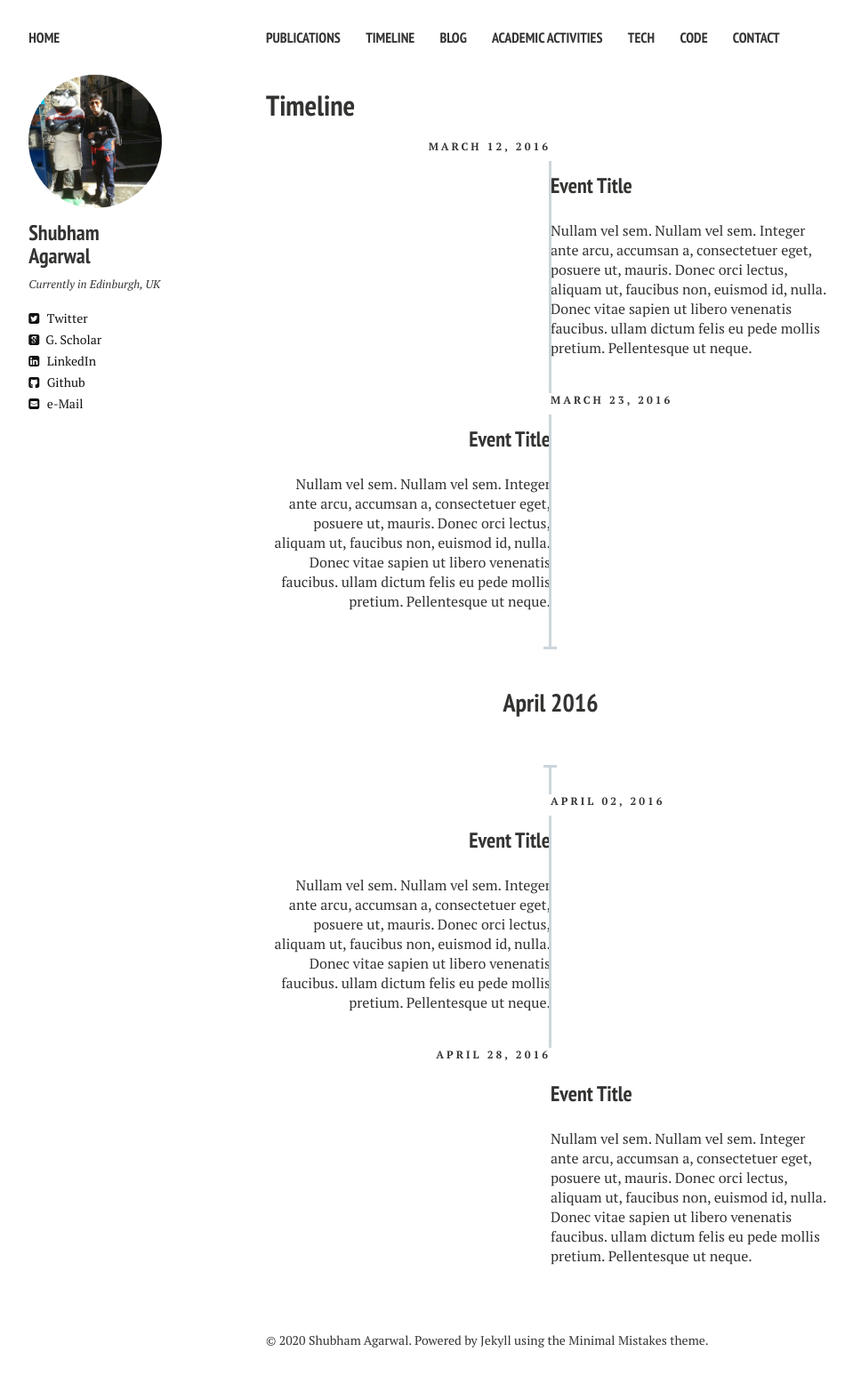
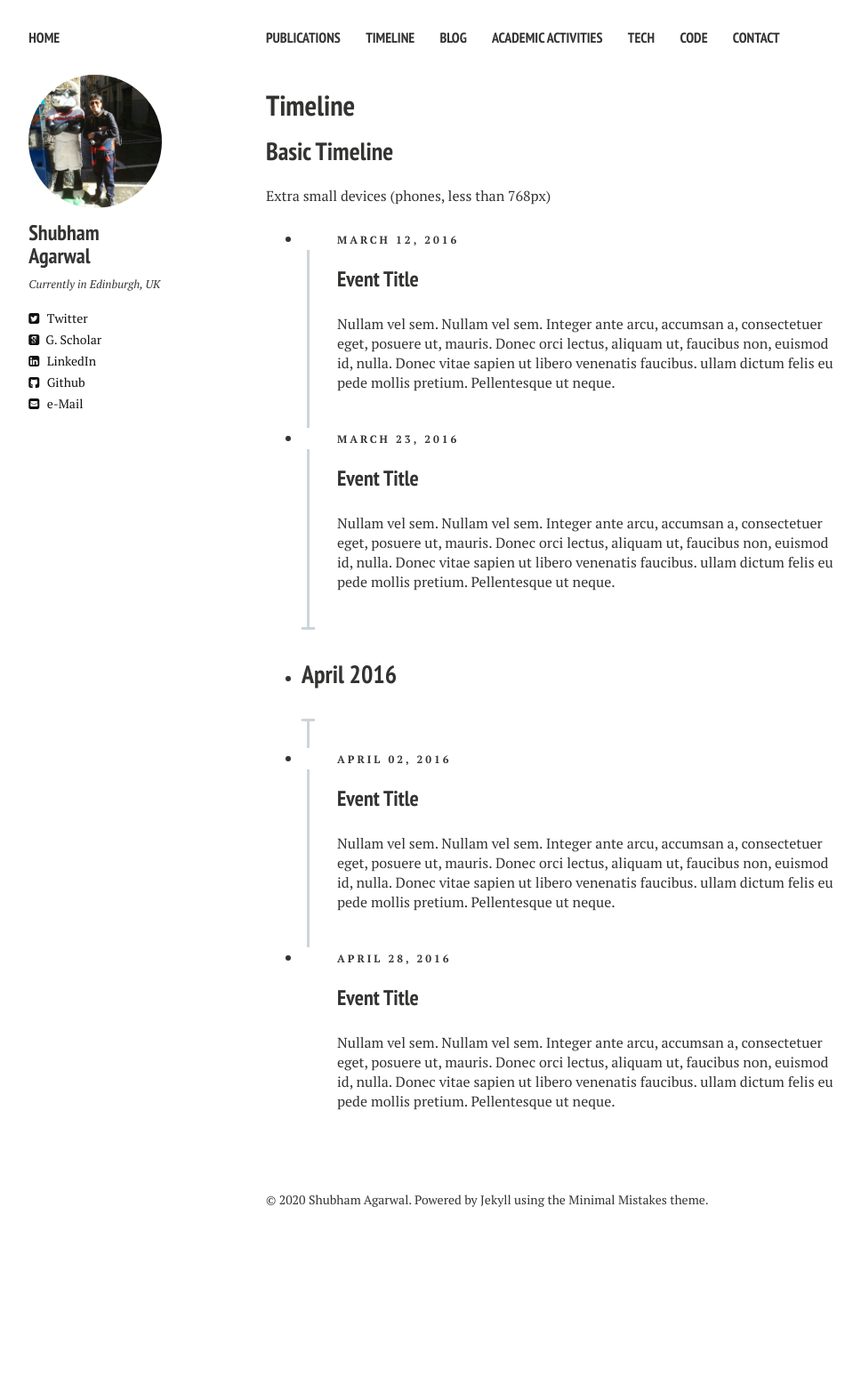
Before and after one commit to shubhamagarwal92/shubhamagarwal92.github.io, a Jekyll site: the page built from timeline.md, in a window 1280 px wide. Shown: the whole page at 89% size, without its empty margins (21-989 px from the left). Built offline with Jekyll 4.4.1, drawn with Linux system fonts in a browser that asks for light colours; nearby versions of some CDN libraries; after the commit the page ends 1407 px from its top, so only the background shows below that.

Commit message:
Update timeline.md

```diff
--- a/timeline.md
+++ b/timeline.md
@@ -6,11 +6,14 @@ tags: [timeline]
 comments: false
 ---
 
-<div class="row example-centered">
+<div class="container-fluid">
+    <div class="row example-basic">
         <div class="col-md-12 example-title">
+            <h2>Basic Timeline</h2>
+            <p>Extra small devices (phones, less than 768px)</p>
         </div>
         <div class="col-xs-10 col-xs-offset-1 col-sm-8 col-sm-offset-2">
-            <ul class="timeline timeline-centered">
+            <ul class="timeline">
                 <li class="timeline-item">
                     <div class="timeline-info">
                         <span>March 12, 2016</span>
@@ -64,4 +67,5 @@ comments: false
                 </li>
             </ul>
         </div>
-</div>
+    </div>
+ </div>
```
